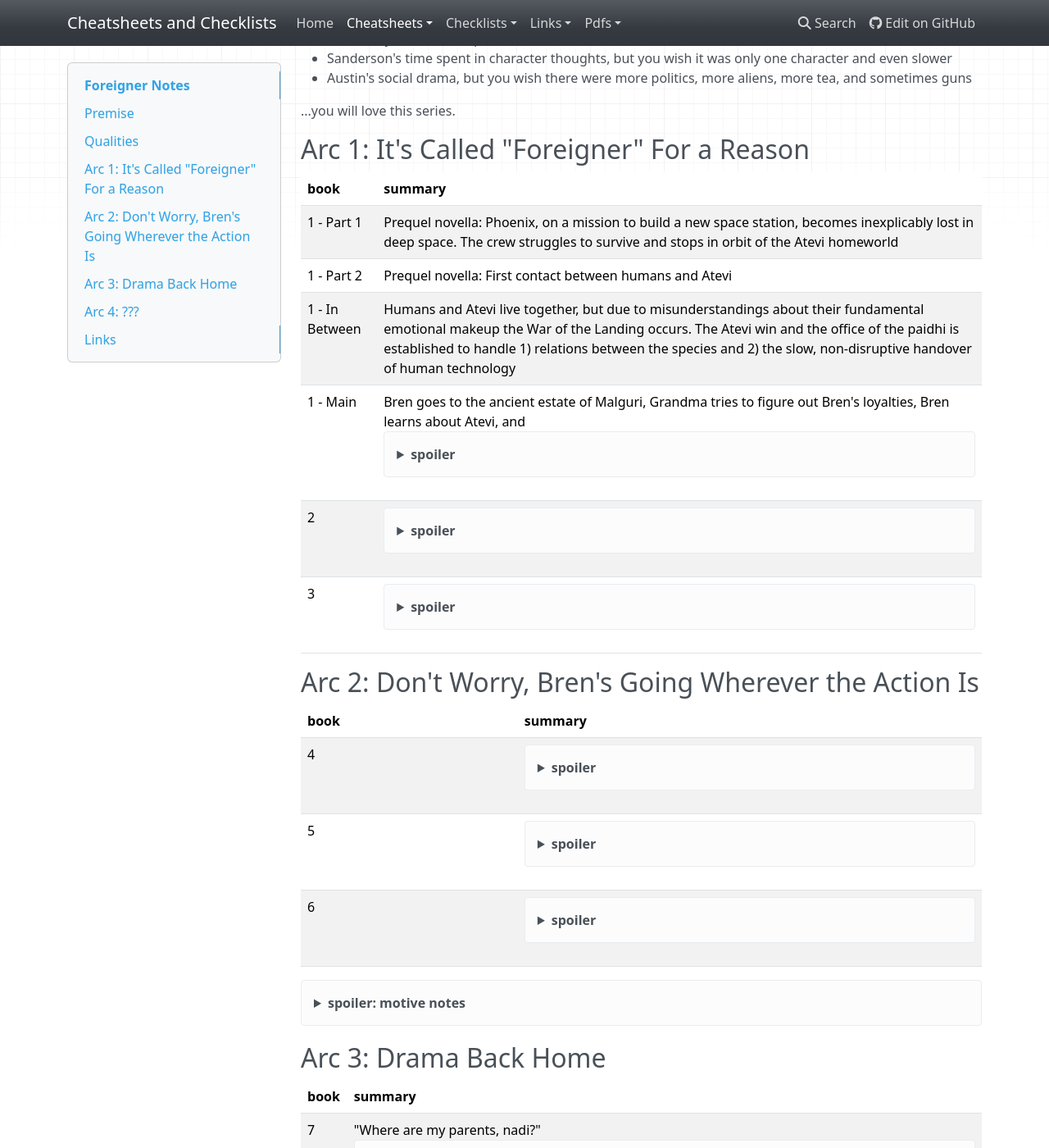
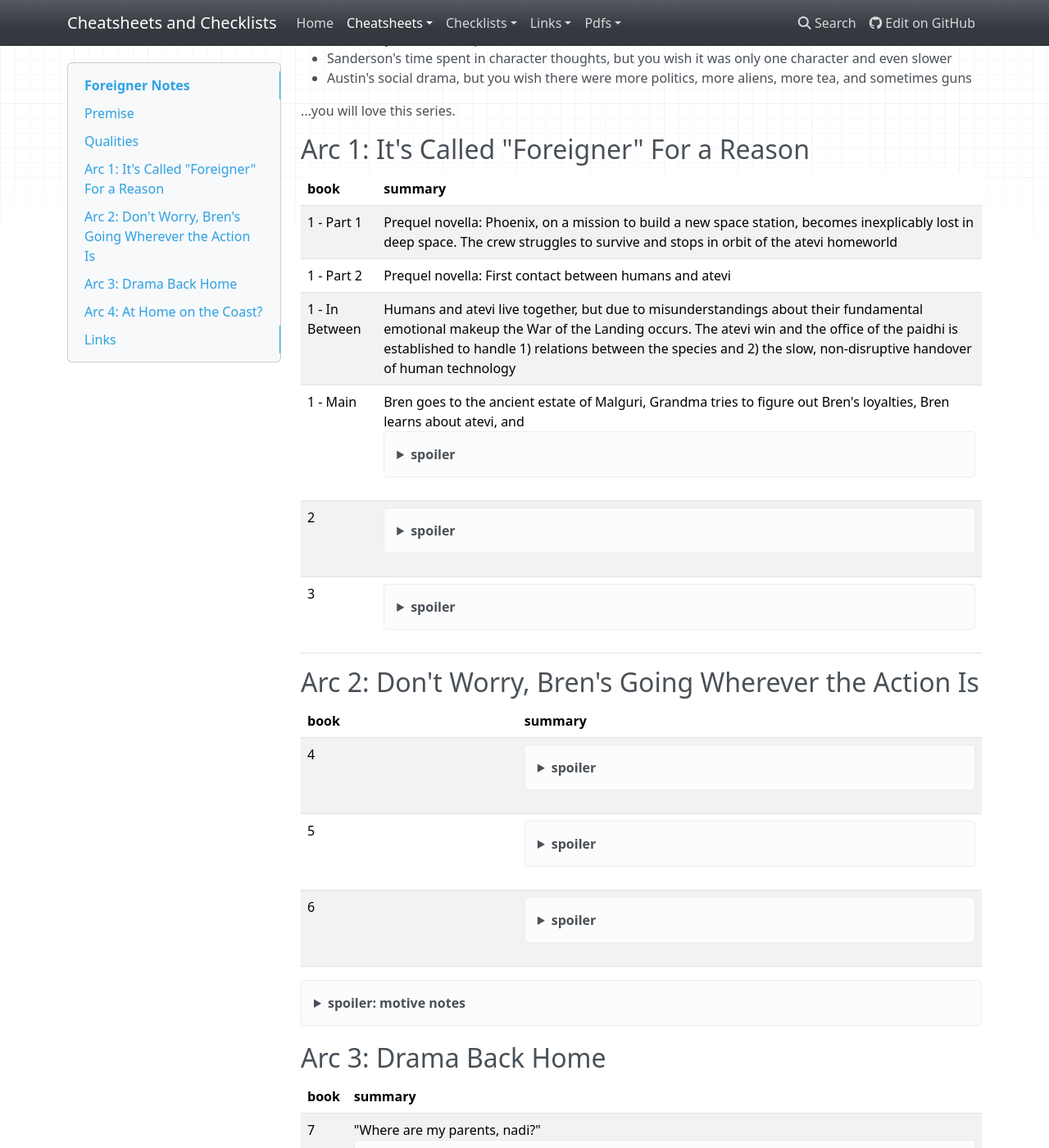
Before and after one commit to buckmanc/cheatsheets_and_checklists, an MkDocs documentation site: the page built from docs/cheatsheets/books/foreigner_notes.md, in a window 1280 px wide and 1400 px high, scrolled down 296 px. Shown: the whole window at 82% size. Built offline with MkDocs 1.6.1, drawn with Linux system fonts in a browser that asks for light colours; nearby versions of some CDN libraries; some of the changed text lies outside the part shown.

Commit message:
additions

```diff
--- a/docs/cheatsheets/books/foreigner_notes.md
+++ b/docs/cheatsheets/books/foreigner_notes.md
@@ -18,10 +18,10 @@
 
 book|summary
 ---|---
-1 - Part 1|Prequel novella: Phoenix, on a mission to build a new space station, becomes inexplicably lost in deep space. The crew struggles to survive and stops in orbit of the Atevi homeworld
-1 - Part 2|Prequel novella: First contact between humans and Atevi
-1 - In Between|Humans and Atevi live together, but due to misunderstandings about their fundamental emotional makeup the War of the Landing occurs. The Atevi win and the office of the paidhi is established to handle 1) relations between the species and 2) the slow, non-disruptive handover of human technology
-1 - Main|Bren goes to the ancient estate of Malguri, Grandma tries to figure out Bren's loyalties, Bren learns about Atevi, and <details><summary>spoiler</summary>oh shit The Ship came back</details>
+1 - Part 1|Prequel novella: Phoenix, on a mission to build a new space station, becomes inexplicably lost in deep space. The crew struggles to survive and stops in orbit of the atevi homeworld
+1 - Part 2|Prequel novella: First contact between humans and atevi
+1 - In Between|Humans and atevi live together, but due to misunderstandings about their fundamental emotional makeup the War of the Landing occurs. The atevi win and the office of the paidhi is established to handle 1) relations between the species and 2) the slow, non-disruptive handover of human technology
+1 - Main|Bren goes to the ancient estate of Malguri, Grandma tries to figure out Bren's loyalties, Bren learns about atevi, and <details><summary>spoiler</summary>oh shit The Ship came back</details>
 2|<details><summary>spoiler</summary>Tabini is romantically entangled with Damiri of the Atageini, a semi-rival clan to his. Opponents shoot up her apartments and destroy the antique porcelain lilies. Jase and Yolanda land from the ship, three paidhi now.</details>
 3|<details><summary>spoiler</summary>Jase lies for the whole book to get Yolanda back from the island, also unknown aliens destroyed the second station so Phoenix ran back here</details>
 
@@ -31,7 +31,7 @@
 ---|---
 4|<details><summary>spoiler</summary>Bren goes up to the partially restored space station unannounced, Captain Tamun sees the upheaval and stages a coup, dies, and Jase becomes Forth Captain.</details>
 5|<details><summary>spoiler</summary>Captain Ramirez dies, Bren and Grandma leave on The Ship for the second station, Yolanda is the new paidhi, Grandma poisons Captain Sabin. Cajeiri, Tabini and Damiri's son, joins in the care of Grandma.</details>
-6|<details><summary>spoiler</summary>Bren, Grandma, Captain Jase, and Captain Sabin arrive at the second station, aka Reunion. They meet the Kyoh, rescue a captive Kyoh the Pilot's guild was keeping, dethrone the pilot's guild, and evacuate the station.</details>
+6|<details><summary>spoiler</summary>Bren, Grandma, Captain Jase, and Captain Sabin arrive at the second station, aka Reunion. They meet the kyo, rescue a captive kyo the Pilot's guild was keeping, dethrone the pilot's guild, and evacuate the station.</details>
 
 <details><summary>spoiler: motive notes</summary>
 
@@ -49,10 +49,11 @@
 8|<details><summary>spoiler</summary>Allies to Tabini-aiji rally to him in Taiben (Uncle's estate) demonstrating their man'chi. Banichi and crew blow up would-be Assassins Guild usurpers. Tabini and allies storm the capitol via bus, train, car, and plane. Murini flees in advance. Bren is vindicated by report of his actions in space and his seeming evident man'chi to Tabini.</details>
 9|The first time (aside from the book 1 novellas) that we get a narrative perspective other than Bren's.<details><summary>spoiler</summary>Cajeiri has stronger feelings for his ship-board human "friends" than for his Taibeni bodyguards. Amid the upheaval of the coup and anti-coup Cajeiri is abducted by a rival of Ilisidi's (Caiti), who intends to offer him to Murini. She and Bren return to the neighborhood of Malguri to pursue him. Cajeiri escapes and Caiti and Murini are both killed in the ensuing turmoil.</details>
 
-## Arc 4: ???
+## Arc 4: At Home on the Coast?
 book|summary
 ---|---
-10|<details><summary>spoiler</summary>Cell phones, amirite? Bren visits his seaside estate, Cajeiri is ill-content.</details>
+10|<details><summary>spoiler</summary>Bren visits his seaside estate of Najida, Cajeiri train hops to visit. Bren and Cajeiri visit the neighboring Lord and barely escape an assassination by the The Marid in the south, who courted the neighbor as an ally during the coup. The neighbor was part of a plot by Machigi to kill Bren, overtake the region, and move against Tabini. Cajeiri gains two Guild guards.</details>
+10 - epilogue|<details><summary>spoiler</summary>At a meeting in Najida Village, Grandma tells the Edi and the Gan, the aboriginal peoples of Mospheira, that they should petition Tabini to create provinces / houses for them.</details>
 
 ## Links
 
```
Also changed, not shown: docs/cheatsheets/corporate_speak.md (+3 -0 lines).
